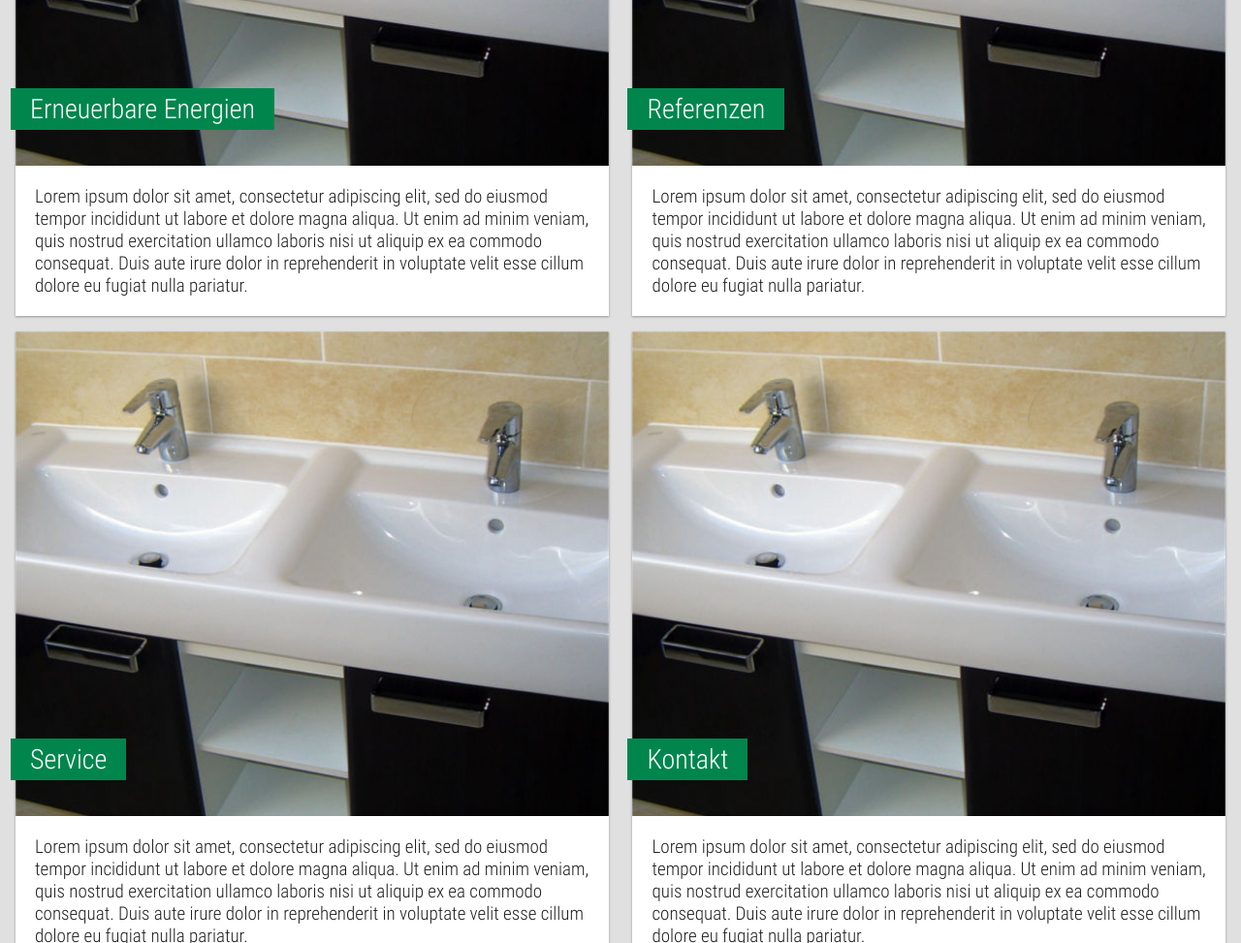
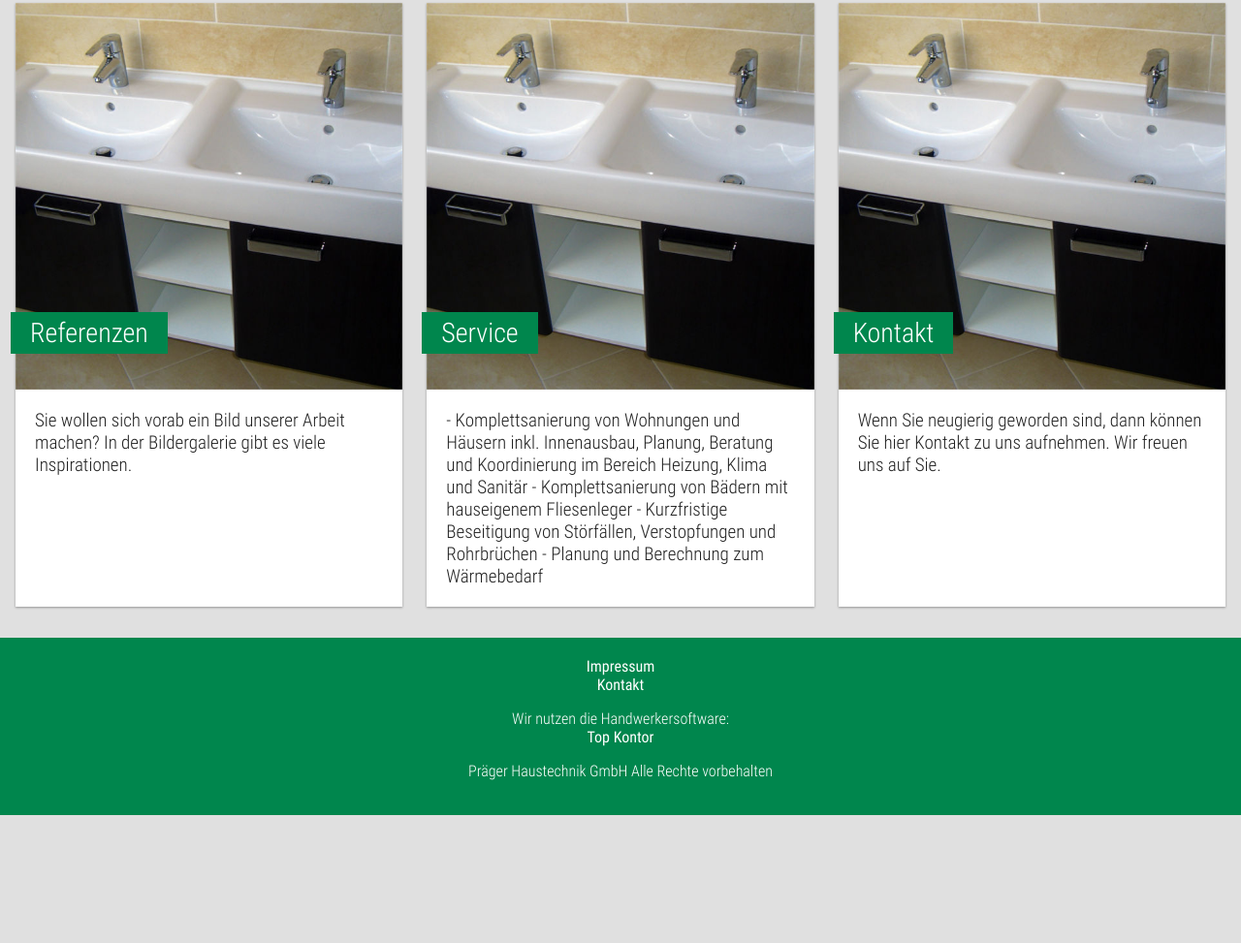
Before and after one commit to mYstar/praeger, a website: page app/index.html in a window 1280 px wide. Shown: the part 1827-2800 px from the top of the page at 97% size. After the commit the page ends 2668 px from the top, so only its background shows below. Drawn offline with nearby package versions, Linux system fonts and the light colour scheme; files that its build step writes are made by us from their sources.

Commit message:
pc page style, footer, original text, test images

```diff
--- a/app/index.html
+++ b/app/index.html
@@ -39,6 +39,7 @@
 			</button>
 			<a href="index.html">
 				<picture>
+				<source media="(min-width: 990px)" srcset="images/Logo_pc.svg">
 				<source media="(min-width: 650px)" srcset="images/Logo_tablet.svg">
 				<source media="(min-width: 500px)" srcset="images/Logo_phablet.svg">
 				<img src="images/Logo_phone.svg" alt="PRÄGER Haustechnik GmbH" class="logo">
@@ -74,51 +75,75 @@
 			<img src="images/bad.jpg" srcset="images/bad_x2.jpg 2x" >
 		</div>
 		<a name="Willkommen">Willkommen</a>
-		<p>Lorem ipsum dolor sit amet, consectetur adipiscing elit, sed do eiusmod tempor incididunt ut labore et dolore magna aliqua. Ut enim ad minim veniam, quis nostrud exercitation ullamco laboris nisi ut aliquip ex ea commodo consequat. Duis aute irure dolor in reprehenderit in voluptate velit esse cillum dolore eu fugiat nulla pariatur.</p>
+		<p>„Wir sehen uns als Dienstleister in einer heute sehr technisch orientierten und sich schnell veränderten Entwicklung.
+
+Unser Augenmerk richtet sich auf ständig verbesserte Arbeitsabläufe und die konsequente Umsetzung unseres Wissens. Dieses wird durch ständige Schulungen unsere Mitarbeiter immer auf den aktuellsten Stand der Technik gehalten.
+Unser Aufgabengebiet umfasst sowohl die Heizungs-, Klima- und Lüftungsinstallation, als auch Sanitär-, Fliesen- und Trockenbauarbeiten.
+Sämtliche Arbeiten werden durch unser eigenes Personal ausgeführt. Somit liegt  Ihr Bauvorhaben in einer Hand – von der Planung bis zur Fertigstellung.“
 	</div>
 	<div class="section content">
 		<div class="image-wrap">
 			<img src="images/bad.jpg" srcset="images/bad_x2.jpg 2x" >
 		</div>
 		<a name="Sanitär">Sanitär</a>
-		<p>Lorem ipsum dolor sit amet, consectetur adipiscing elit, sed do eiusmod tempor incididunt ut labore et dolore magna aliqua. Ut enim ad minim veniam, quis nostrud exercitation ullamco laboris nisi ut aliquip ex ea commodo consequat. Duis aute irure dolor in reprehenderit in voluptate velit esse cillum dolore eu fugiat nulla pariatur.</p>
+		<p>Von der Beratung und Planung Ihres Bades bis zur Installation der neuen Sanitäranlagen bieten wir einen kompletten Service mit hauseigenen Fliesenlegern.
+
+Eine vor -Ort -Planung ermöglicht es Ihnen, Ihr neues Traumbad in einer 3-D Animation Wirklichkeit werden zu lassen.</p>
 	</div>
 	<div class="section content">
 		<div class="image-wrap">
 			<img src="images/bad.jpg" srcset="images/bad_x2.jpg 2x" >
 		</div>
 		<a name="Heizung">Heizung</a>
-		<p>Lorem ipsum dolor sit amet, consectetur adipiscing elit, sed do eiusmod tempor incididunt ut labore et dolore magna aliqua. Ut enim ad minim veniam. .</p>
+		<p>Wir bieten Ihnen die Planung und den Einbau von unterschiedlichen Wärmemedien, entsprechend Ihren Wünschen, Bedürfnissen und Ansprüchen.
+
+Eine konzeptionelle Zusammenstellung unterschiedlicher Komponenten ermöglicht es uns, Ihnen eine bedarfsgerechte Alternative in der Haustechnik Ihres Wohnumfeldes zu schaffen.</p>
 	</div>
 	<div class="section content">
 		<div class="image-wrap">
 			<img src="images/bad.jpg" srcset="images/bad_x2.jpg 2x" >
 		</div>
 		<a name="Erneuerbare Energien">Erneuerbare Energien</a>
-		<p>Lorem ipsum dolor sit amet, consectetur adipiscing elit, sed do eiusmod tempor incididunt ut labore et dolore magna aliqua. Ut enim ad minim veniam, quis nostrud exercitation ullamco laboris nisi ut aliquip ex ea commodo consequat. Duis aute irure dolor in reprehenderit in voluptate velit esse cillum dolore eu fugiat nulla pariatur.</p>
+		<p>Im Zuge einer Heizungssanierung ist es ein günstiger Zeitpunkt, auf effiziente Heizungssysteme umzusteigen. Durch die hohen Energiepreise wird sich die Investition auf eine Heizung mit einer erneuerbaren Energiequelle rentieren und attraktive Fördermöglichkeiten sind ein weiterer Anreiz solch eine Anlage zu installieren.</p>
 	</div>
 	<div class="section content">
 		<div class="image-wrap">
 			<img src="images/bad.jpg" srcset="images/bad_x2.jpg 2x" >
 		</div>
 		<a name="Referenzen">Referenzen</a>
-		<p>Lorem ipsum dolor sit amet, consectetur adipiscing elit, sed do eiusmod tempor incididunt ut labore et dolore magna aliqua. Ut enim ad minim veniam, quis nostrud exercitation ullamco laboris nisi ut aliquip ex ea commodo consequat. Duis aute irure dolor in reprehenderit in voluptate velit esse cillum dolore eu fugiat nulla pariatur.</p>
+		<p>Sie wollen sich vorab ein Bild unserer Arbeit machen? In der Bildergalerie gibt es viele Inspirationen.</p>
 	</div>
 	<div class="section content">
 		<div class="image-wrap">
 			<img src="images/bad.jpg" srcset="images/bad_x2.jpg 2x" >
 		</div>
 		<a name="Service">Service</a>
-		<p>Lorem ipsum dolor sit amet, consectetur adipiscing elit, sed do eiusmod tempor incididunt ut labore et dolore magna aliqua. Ut enim ad minim veniam, quis nostrud exercitation ullamco laboris nisi ut aliquip ex ea commodo consequat. Duis aute irure dolor in reprehenderit in voluptate velit esse cillum dolore eu fugiat nulla pariatur.</p>
+		<p>
+- Komplettsanierung von Wohnungen und Häusern inkl. Innenausbau, Planung, Beratung und Koordinierung im Bereich Heizung, Klima und Sanitär
+- Komplettsanierung von Bädern mit hauseigenem Fliesenleger
+- Kurzfristige Beseitigung von Störfällen, Verstopfungen und Rohrbrüchen
+- Planung und Berechnung zum Wärmebedarf
+		</p>
 	</div>
 	<div class="section content">
 		<div class="image-wrap">
 			<img src="images/bad.jpg" srcset="images/bad_x2.jpg 2x" >
 		</div>
 		<a name="Kontakt">Kontakt</a>
-		<p>Lorem ipsum dolor sit amet, consectetur adipiscing elit, sed do eiusmod tempor incididunt ut labore et dolore magna aliqua. Ut enim ad minim veniam, quis nostrud exercitation ullamco laboris nisi ut aliquip ex ea commodo consequat. Duis aute irure dolor in reprehenderit in voluptate velit esse cillum dolore eu fugiat nulla pariatur.</p>
+		<p> Wenn Sie neugierig geworden sind, dann können Sie hier Kontakt zu uns aufnehmen. Wir freuen uns auf Sie.</p>
 	</div>
 	</main>
+
+	<div class="footer">
+		<div>
+			<a href="impressum.html">Impressum</a></br>
+			<a href="kontakt.html">Kontakt</a></br>
+		</div>
+		<div>Wir nutzen die Handwerkersoftware:</br>
+			<a href="http://www.handwerkersoftware-topkontor.de"/>Top Kontor</a>
+		</div>
+		<div>Präger Haustechnik GmbH Alle Rechte vorbehalten</div>
+	</div>
 
 	<!-- build:js scripts/main.min.js -->
 	<script src="scripts/main.js"></script>
--- a/app/scripts/main.js
+++ b/app/scripts/main.js
@@ -26,6 +26,7 @@
   var appbarElement = querySelector('.app-bar');
   var menuBtn = querySelector('.menu');
   var main = querySelector('main');
+  var footer = querySelector('.footer');
 
   function closeMenu() {
     body.classList.remove('open');
@@ -41,6 +42,7 @@
   }
 
   main.addEventListener('click', closeMenu);
+  footer.addEventListener('click', closeMenu);
   menuBtn.addEventListener('click', toggleMenu);
 
   navdrawerContainer.addEventListener('click', function (event) {
--- a/app/styles/appbar_big.scss
+++ b/app/styles/appbar_big.scss
@@ -7,17 +7,21 @@
 	transform: translate(0px, 0);
 }
 .app-bar-container {
-	height: 130px;
 	max-width: $content_width;
 	align-items: center;
 	justify-content: center;
+	height: auto;
+
+	@include shadow(0);
+}
+.app-bar a {
+	margin: 0;
 }
 .app-bar .logo {
 	flex: none;
-	margin: 0;
+	margin: 30px;
 	padding: 0;
-	line-height: 130px;
-	font-size: 46px;
+	height: 180px;
 }
 .app-bar-actions {
 	float: right;
--- a/app/styles/appbar_small.scss
+++ b/app/styles/appbar_small.scss
@@ -32,7 +32,7 @@
 	margin: 0 auto;
 	@include shadow(2);
 }
-.app-bar.open, .app-bar.open ~ main {
+.app-bar.open, .app-bar.open ~ main, .app-bar.open ~ .footer {
 	-webkit-transform: translate($navi_width, 0);
 	-ms-transform: translate($navi_width, 0);
 	transform: translate($navi_width, 0);
--- a/app/styles/main.scss
+++ b/app/styles/main.scss
@@ -5,6 +5,8 @@ html, body {
 	height: 100%;
 	margin: 0;
 	padding: 0;
+
+	background-color: $blackdivide;
 }
 .body {
 	position: relative;
@@ -18,8 +20,9 @@ html, body {
 	overflow: hidden;
 }
 main {
-	padding: $content_margin $content_margin 0 $content_margin;
-	position: absolute;
+	padding: $content_margin;
+	margin: 0 auto;
+	position: relative;
 	top: $appbar_height;
 
 	/* Height of the header */
@@ -45,11 +48,8 @@ main {
 	@include shadow(1);
 
 	-webkit-box-flex: 0;
-
 	-webkit-flex: 0 0 auto;
-
 	-ms-flex: 0 0 auto;
-
 	flex: 0 0 auto;
 }
 .section .image-wrap{
@@ -83,6 +83,41 @@ main {
 	-webkit-backface-visibility: hidden;
 	backface-visibility: hidden;
 }
+
+.footer {
+	background-color: $main;
+	padding: 20px;
+	position: relative;
+	top: $appbar_height;
+
+	display: -webkit-flex;
+	display: -webkit-box;
+	display: -ms-flexbox;
+	display: flex;
+	-webkit-flex-flow: row wrap;
+	-ms-flex-flow: row wrap;
+	flex-flow: row wrap;
+	-webkit-justify-content: space-around;
+	    -ms-flex-pack: distribute;
+	        justify-content: space-around;
+}
+.footer div {
+	-webkit-box-flex: 0;
+	-webkit-flex: 0 0 auto;
+	    -ms-flex: 0 0 auto;
+	        flex: 0 0 auto;
+	width: 100%;
+	margin-bottom: 16px;
+
+	color: $whiteprimary;
+	font-size: 16px;
+	text-align: center;
+}
+.footer div a{
+	color: $whiteprimary;
+	font-weight: 400;
+	text-decoration: none;
+}
 @import 'appbar_small';
 @import 'navigation_small';
 
@@ -106,19 +141,23 @@ main {
 /** Larger Screens - desktops**/
 
 @media all and (min-width: 990px) {
-	.home
 	.content {
-		width: 28.89%;
+		width: 32%;
 	}
 	main {
 		max-width: $content_width;
-		min-height: initial;
 		position: relative;
 		top: 0px;
 	}
 	body {
 		overflow-y: scroll;
 	}
+	.section .image-wrap{
+		max-height: 700px;
+	}
+	.footer {
+		position: static;
+	}
 	@import 'appbar_big';
 	@import 'navigation_big';
 }
--- a/app/styles/navigation_big.scss
+++ b/app/styles/navigation_big.scss
@@ -9,6 +9,8 @@
 	-webkit-transition: none;
 	transition: none;
 	overflow-y: auto;
+
+	@include shadow(2);
 }
 .navdrawer-container h4 {
 	display: none;
@@ -26,4 +28,6 @@
 }
 .navdrawer-container ul li a {
 	border: 0;
+	font-size: 28px;
+	padding: 12px 28px;
 }
--- a/app/styles/navigation_small.scss
+++ b/app/styles/navigation_small.scss
@@ -15,7 +15,7 @@
 	-webkit-transform: translate(0, 0);
 	transform: translate(0, 0);
 }
-.app-bar, .navdrawer-container.opened, main {
+.app-bar, .navdrawer-container.opened, main, .footer {
 	-webkit-transition: -webkit-transform 0.3s ease-out;
 	transition: transform 0.3s ease-out;
 }
--- a/app/styles/variables.scss
+++ b/app/styles/variables.scss
@@ -30,6 +30,9 @@ $content_margin: 16px;
 
 //shadows
 @mixin shadow($level){
+    @if $level == 0{
+        box-shadow: none;
+    }
     @if $level == 1{
         box-shadow: 0 1px 3px rgba(0,0,0,0.12), 0 1px 2px rgba(0,0,0,0.24);
     }
```
Also changed, not shown: app/images/Logo_pc.svg (added), app/images/source/bath.jpg (added), app/images/source/gallery.jpg (added), app/images/source/service.jpg (added), app/images/source/shopfront.jpg (added), 3 other files.
